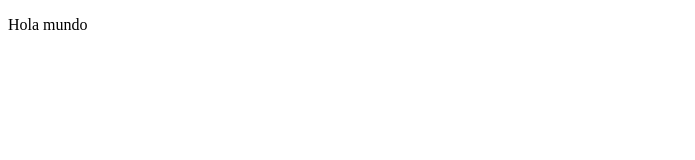
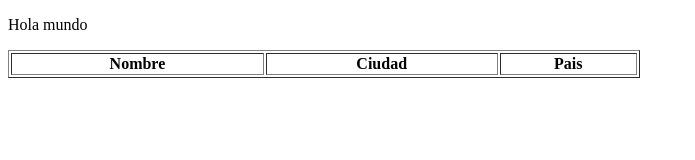
Before and after one commit to JostyMayorga/JsonOrdenar, a plain HTML site: page index.html in a window 1280 px wide. Shown: the whole page, without its empty margins (0-695 px from the left). Drawn offline with Linux system fonts and the light colour scheme.

Commit message:
Update index.html

```diff
--- a/index.html
+++ b/index.html
@@ -2,10 +2,19 @@
 <html lang="en">
 <head>
   <meta charset="UTF-8">
-  <script language="JavaScript" SRC="js/main.js"></script>
+
   <title>Document</title>
 </head>
 <body>
     <p> Hola mundo</p>
+    <table id="tbl" style="width:50%" border="1">
+        <tr>
+          <th>Nombre</th>
+          <th>Ciudad</th>
+          <th>Pais</th>
+        </tr>
+    </table>
+
+    <script language="JavaScript" SRC="js/main.js"></script>
 </body>
 </html>
```
